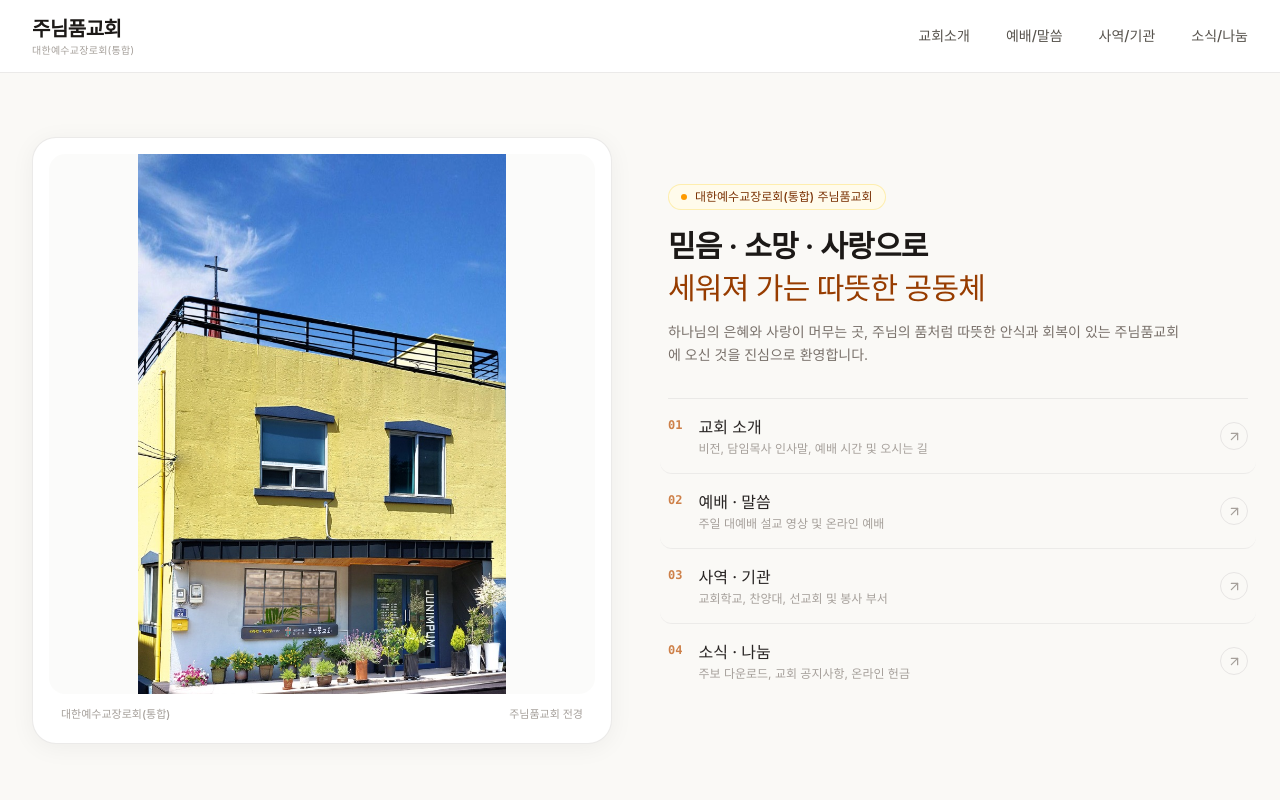
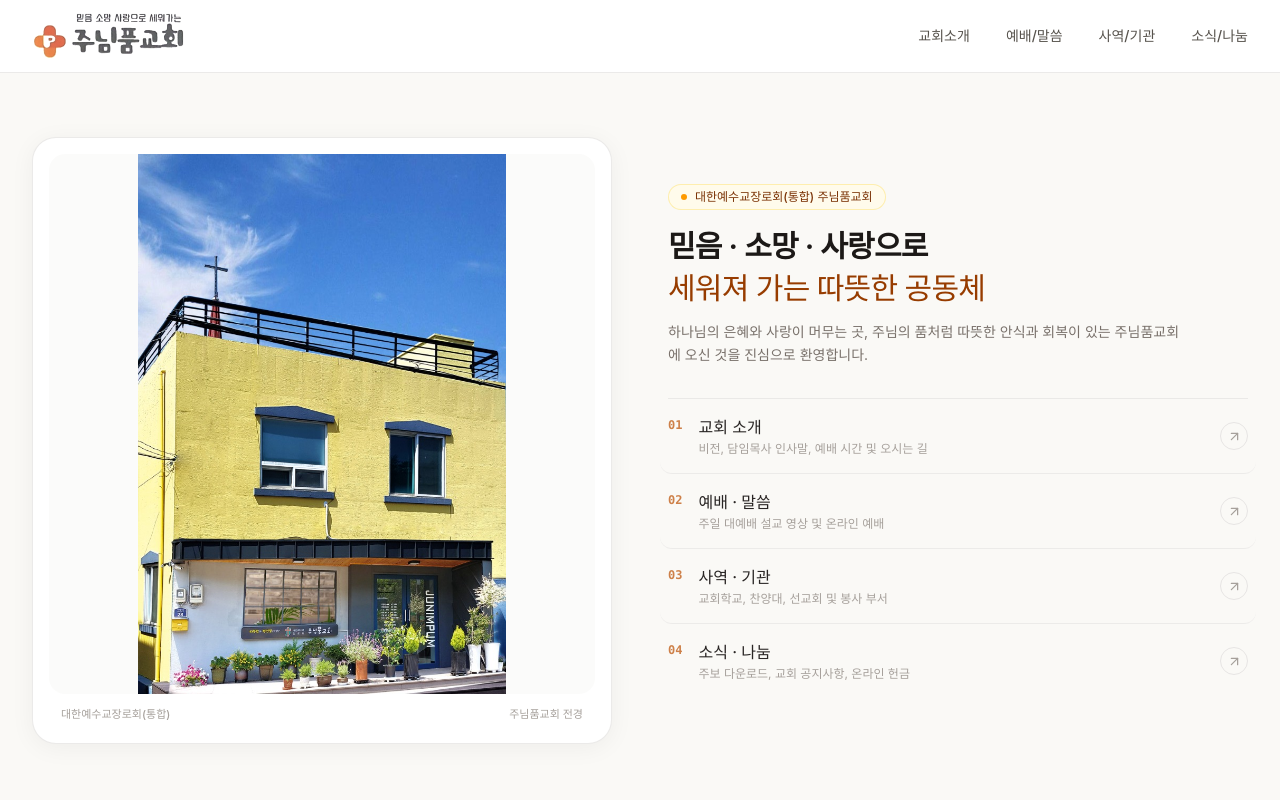
Before and after one commit to darkgentlejbs-max/junimpum_church, a Next.js app: page / in a window 1280 px wide. Shown: the top 800 px of the page. Built offline with nearby package versions, Linux system fonts and the light colour scheme; a web font is replaced by a local one.

Commit message:
Update header: replace text with church logo image

```diff
--- a/src/app/layout.tsx
+++ b/src/app/layout.tsx
@@ -1,6 +1,7 @@
 import type { Metadata, Viewport } from "next";
 import "./globals.css";
 import Link from "next/link";
+import Image from "next/image";
 import { Menu } from "lucide-react";
 
 export const viewport: Viewport = {
@@ -44,13 +45,17 @@ export default function RootLayout({
         {/* Header */}
         <header className="sticky top-0 z-50 w-full border-b border-stone-200/80 bg-white/90 backdrop-blur-md">
           <div className="container mx-auto px-4 sm:px-6 lg:px-8 h-18 flex items-center justify-between">
-            <Link href="/" className="flex flex-col">
-              <span className="text-lg sm:text-xl font-semibold tracking-tight text-stone-900 hover:text-amber-700 transition-colors">
-                주님품교회
-              </span>
-              <span className="text-[10px] text-stone-400 font-normal tracking-wide">
-                대한예수교장로회(통합)
-              </span>
+            <Link href="/" className="flex items-center group py-2">
+              <div className="relative h-10 w-36 sm:h-12 sm:w-44 transition-transform group-hover:scale-[1.02]">
+                <Image
+                  src="/images/church-logo-header.png"
+                  alt="믿음 소망 사랑으로 세워가는 주님품교회"
+                  fill
+                  sizes="(max-width: 640px) 144px, 176px"
+                  className="object-contain object-left"
+                  priority
+                />
+              </div>
             </Link>
 
             {/* Desktop Nav */}
```
Also changed, not shown: public/images/church-logo-header.png (added).
